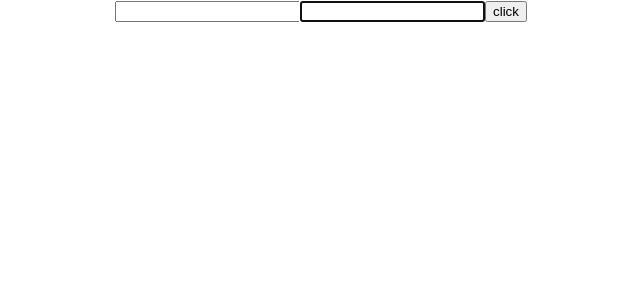
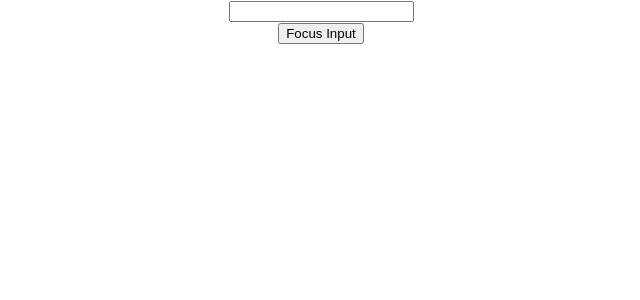
Before and after one commit to R4m21/ReactJs, a React (Create React App) app: page / in a window 1280 px wide. Shown: the top 300 px of the page, without its empty margins (319-959 px from the left). Built offline with nearby package versions, Linux system fonts and the light colour scheme.

Commit message:
refs with class component (parent acess to child refs [focus])

```diff
--- a/src/App.js
+++ b/src/App.js
@@ -1,5 +1,6 @@
 import "./App.css";
-import RefsDemo from "./components/RefsDemo";
+import FocusInput from "./components/FocusInput";
+// import RefsDemo from "./components/RefsDemo";
 // import ParentComp from "./components/ParentComp";
 // import PureComp from "./components/PureComp";
 // import Form from "./components/Form";
@@ -94,7 +95,9 @@
 
       {/* <ParentComp/> */}
 
-      <RefsDemo/>
+      {/* <RefsDemo/> */}
+
+      <FocusInput/>
     </div>
   );
 }
--- /dev/null
+++ b/src/components/FocusInput.js
@@ -0,0 +1,25 @@
+import React, { Component } from 'react'
+import Input from './Input'
+
+class FocusInput extends Component {
+    constructor(props) {
+        super(props)
+
+        this.componentRef = React.createRef();
+
+    }
+
+    clickHandler = () =>{
+        this.componentRef.current.focusInput()
+    }
+    render() {
+        return (
+            <div>
+            <Input ref={this.componentRef}/>
+            <button onClick={this.clickHandler}>Focus Input</button>
+            </div>
+        )
+    }
+}
+
+export default FocusInput
--- /dev/null
+++ b/src/components/Input.js
@@ -0,0 +1,23 @@
+import React, { Component } from 'react'
+
+class Input extends Component {
+    constructor(props) {
+        super(props)
+
+        this.inputRef = React.createRef();
+
+    }
+
+    focusInput(){
+        this.inputRef.current.focus();
+    }
+    render() {
+        return (
+            <div>
+            <input type="text" name="" id="" ref={this.inputRef}/>
+            </div>
+        )
+    }
+}
+
+export default Input
```
